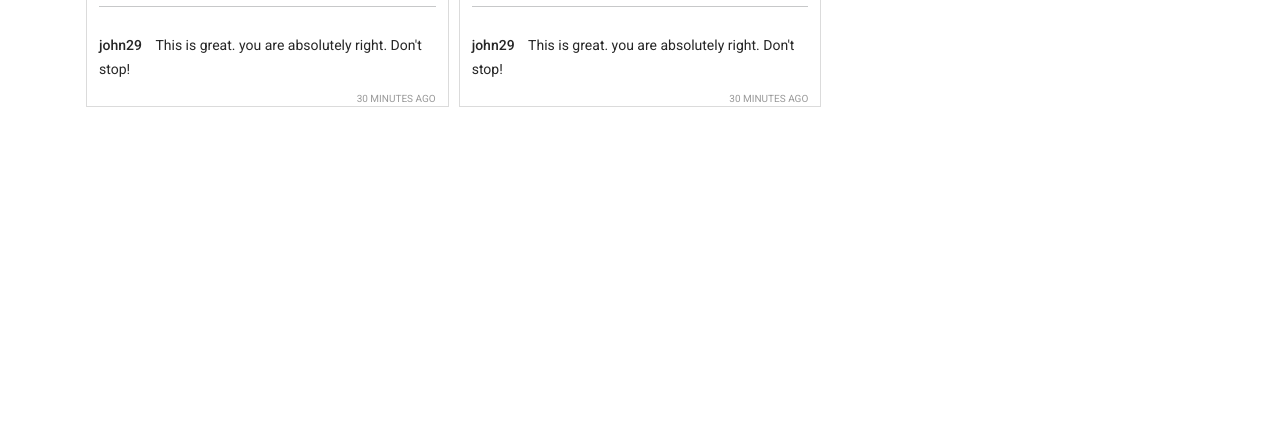
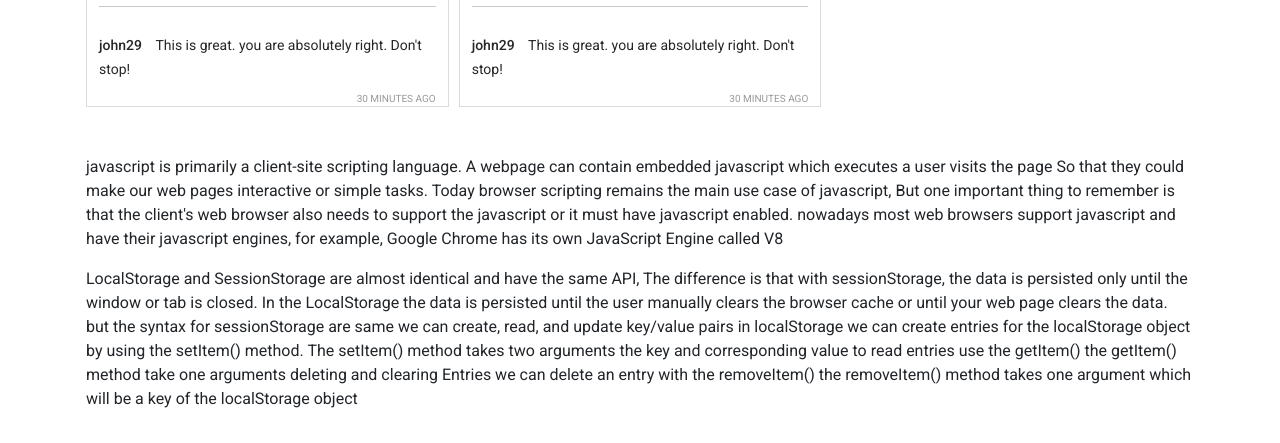
Before and after one commit to mkpbd/insta-shohor, a plain HTML site: page index.html in a window 1280 px wide. Shown: the part 1425-1868 px from the top of the page. Before the commit the page ends 1548 px from the top, so only its background shows below. Drawn offline with nearby package versions, Linux system fonts and the light colour scheme.

Commit message:
javascript dose work and sessiongStorage and localStorage

```diff
--- a/index.html
+++ b/index.html
@@ -76,7 +76,50 @@
             <div id="reported">
                 <h1>Reported posts</h1>
             </div>
+
+
+            <!--how dose javascript work-->
+            <Section class="mt-5">
+                <p>
+                    javascript is primarily a client-site scripting language.
+A webpage can contain embedded javascript which executes a user visits the page
+So that they could make our web pages interactive or simple tasks.
+Today browser scripting remains the main use case of javascript,
+
+But one important thing to remember is that the client's web browser also needs to support the javascript or it must have javascript enabled. nowadays
+most web browsers support javascript and have their javascript engines, for example, Google Chrome has its own JavaScript Engine called V8
+                </p>
+            </Section>
+
+            <!--javascript event loops -->
+            <section>
+                <p>
+
+                </p>
+            </section>
+
+            <!-- sessiongStorage and localStorage -->
+            <section>
+                <p>
+                    LocalStorage and SessionStorage are almost identical and have the same API,
+The difference is that with sessionStorage, the data is persisted only until the window or tab is closed.
+In the LocalStorage the data is persisted until the user manually clears the browser cache or until your web page clears the data.
+but the syntax for sessionStorage are same
+we can create, read, and update key/value pairs in localStorage
+
+we can create entries for the localStorage object by using the setItem() method.
+The setItem() method takes two arguments  the key and corresponding value
+
+to read entries use the getItem()  the getItem() method take one arguments
+
+deleting and clearing Entries
+
+we can delete an entry with the removeItem()  the removeItem() method takes one argument which will be a key of the localStorage object
+                </p>
+            </section>
         </main>
+
+
         <footer></footer>
 
         <!-- add javascript  file  -->
```
Also changed, not shown: ToDoList/AssignmentRequirement.txt.
